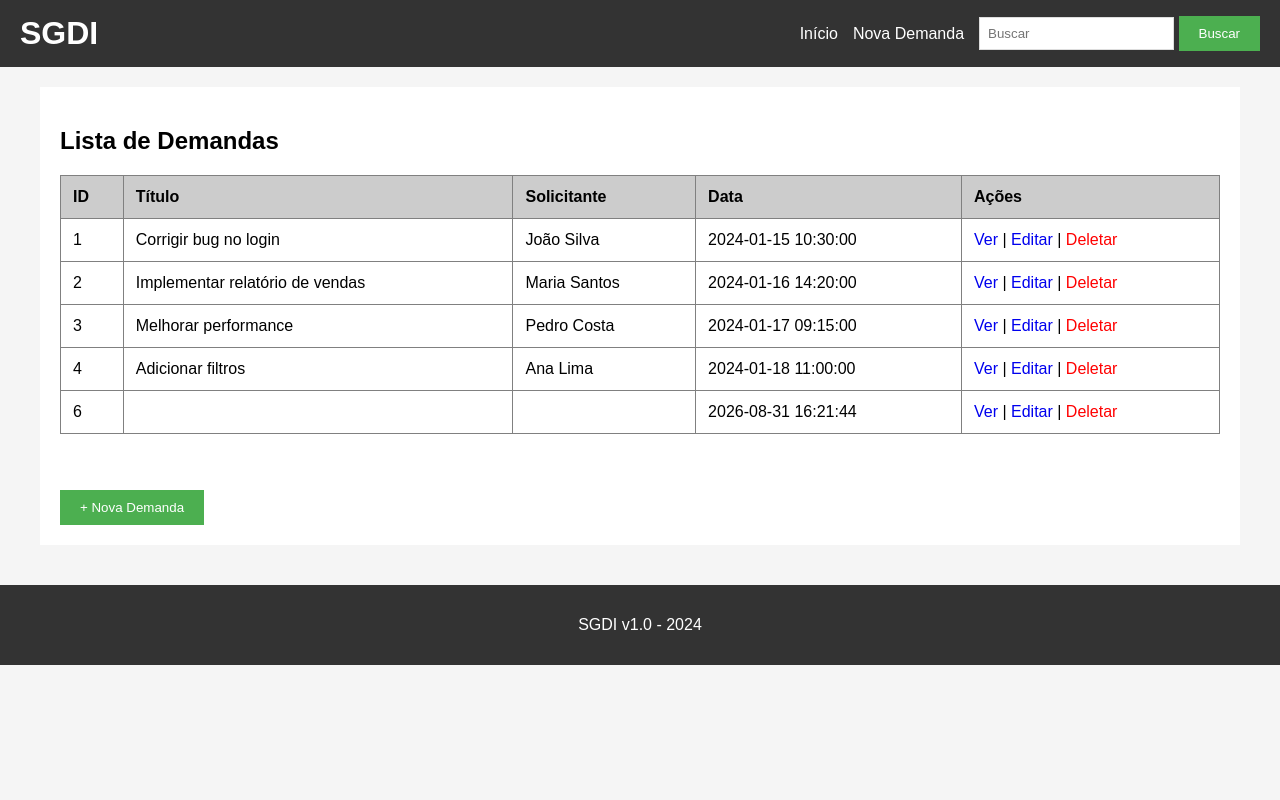
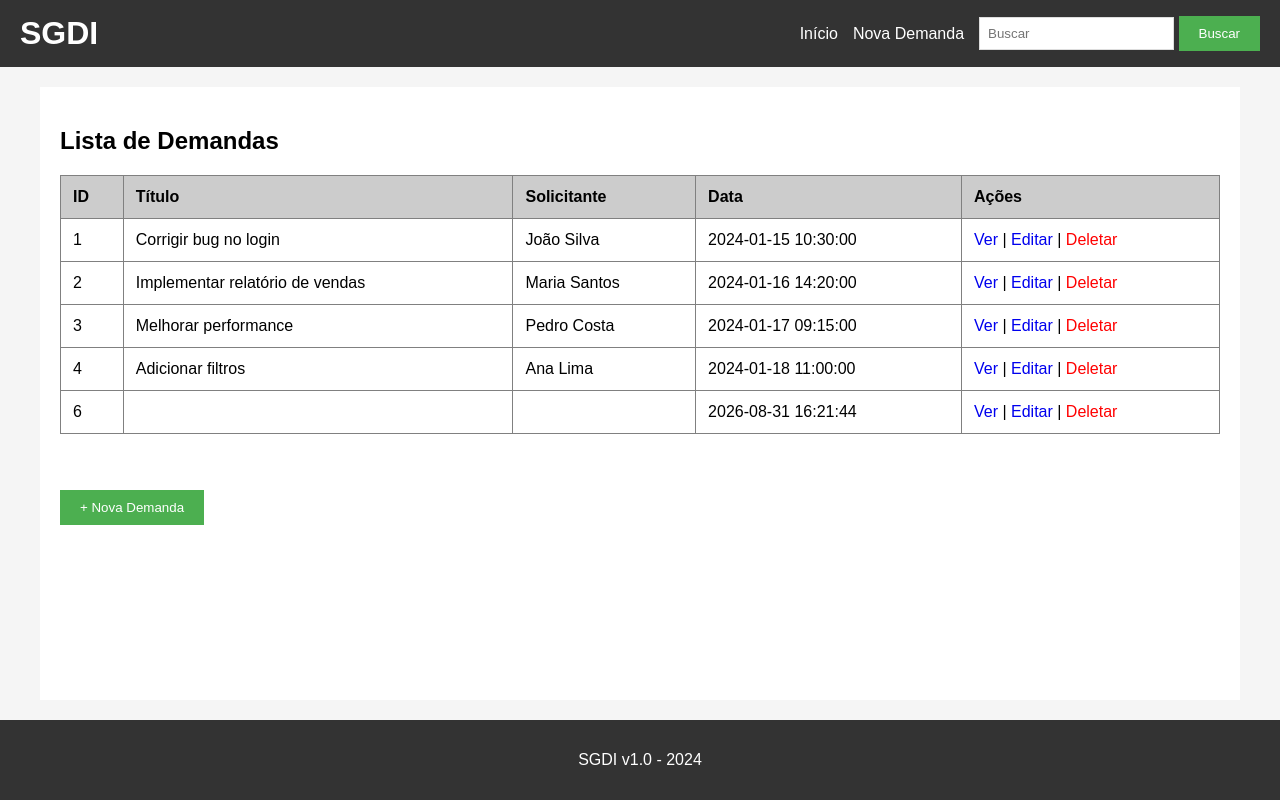
Before and after one commit to LucasFederizzi/Projeto-SGDI, a Flask app: page / in a window 1280 px wide. Run offline with Flask 3, Linux system fonts and the light colour scheme; data comes from the database, SQL or seed files in the repository; both versions use the stored data as it was after the commit.

Commit message:
Correção no Footer

```diff
--- a/static/style.css
+++ b/static/style.css
@@ -7,6 +7,10 @@ body {
     background-color: #f5f5f5;
     padding: 0;
     margin: 0;
+    /* Ajustes para fixar o rodapé no fim da tela */
+    display: flex;
+    flex-direction: column;
+    min-height: 100vh;
 }
 
 /* Cabeçalho flexível: distribui os itens e ajusta em telas menores */
@@ -47,6 +51,9 @@ body {
     margin: 20px auto;
     background: white;
     padding: 20px;
+    /* Faz o container expandir e ocupar o espaço necessário */
+    flex: 1;
+    width: 100%;
 }
 
 .alert {
@@ -61,7 +68,8 @@ body {
     text-align: center;
     padding: 15px;
     width: 100%;
-    margin-top: 40px;
+    /* Empurra o rodapé para o final da página */
+    margin-top: auto;
 }
 
 button {
```
Also changed, not shown: demandas.db.
